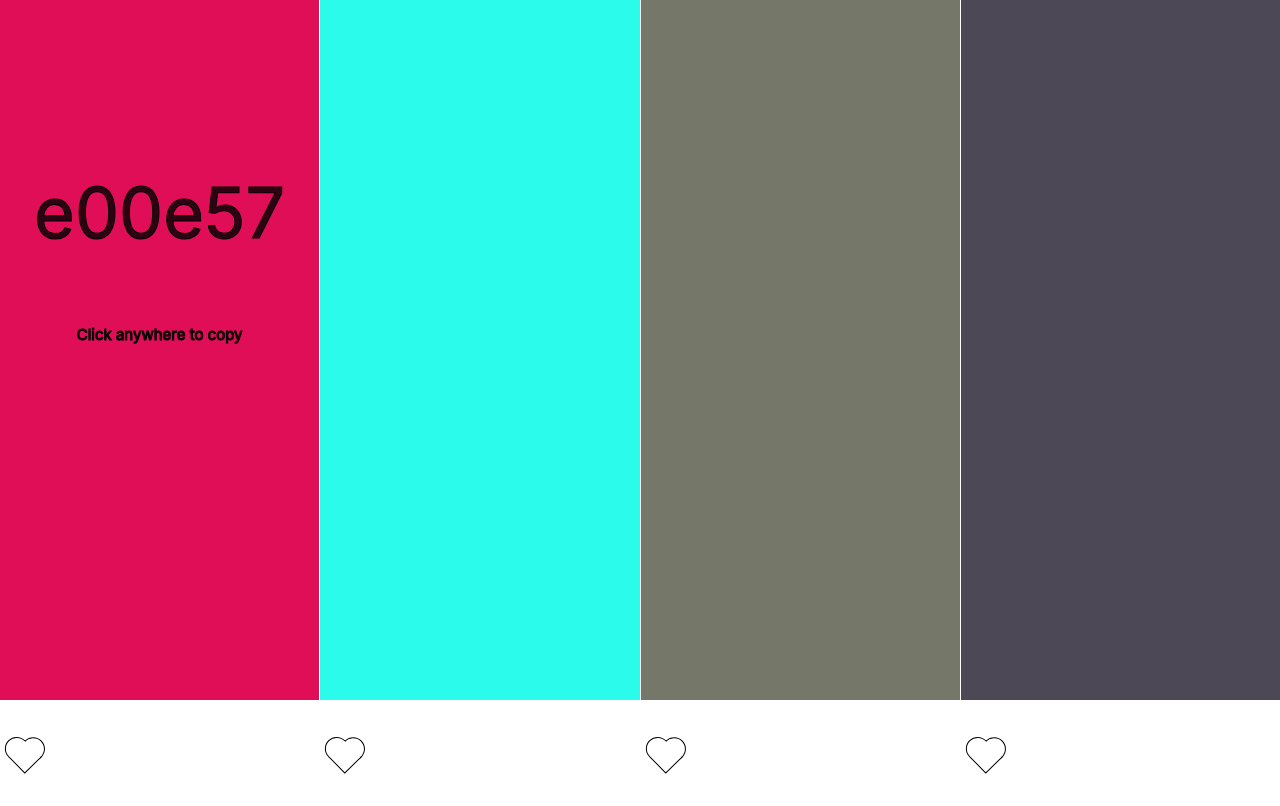
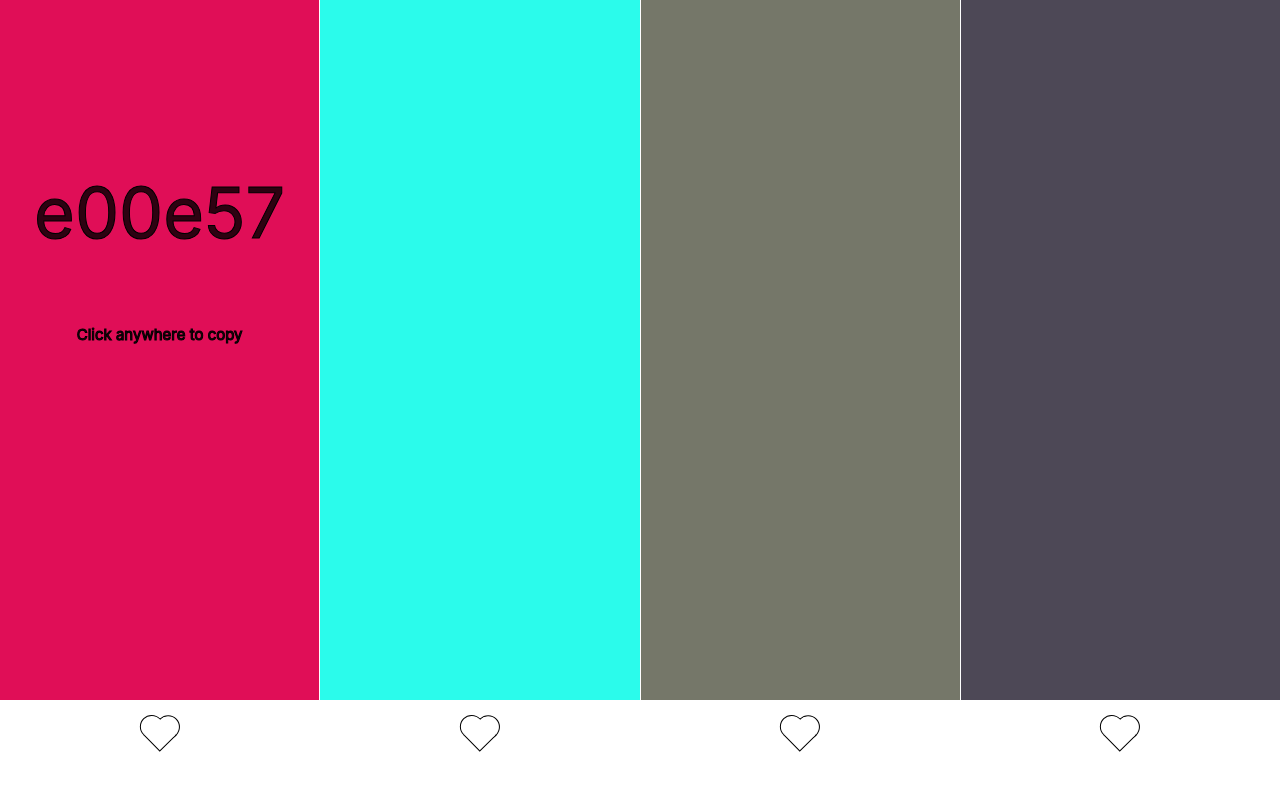
Before and after one commit to amara-j/colorpicker, a React (Create React App) app: page / in a window 1280 px wide. Built offline with nearby package versions, Linux system fonts and the light colour scheme.

Commit message:
centered heart icons pin colors:)

```diff
--- a/src/App.css
+++ b/src/App.css
@@ -32,17 +32,15 @@ input[type="checkbox"] {
   display: none;
 }
 .label {
-  display: inline-block;
-  height: 100px;
+  display: block;
+  text-align: center;
+  height: 55px;
   padding: 3px;
   color: white;
-  background: url("./icons/heart-outline.svg") no-repeat left center;
+  background: url("./icons/heart-outline.svg") no-repeat center;
   user-select: none;
-  /* padding-left: 15px; */
 }
 input[type="checkbox"]:checked + .label {
-  /* background: #f00; */
-  /* color: red; */
-  background: url("./icons/heart-filled.svg") no-repeat left center;
+  background: url("./icons/heart-filled.svg") no-repeat center;
   user-select: none;
 }
--- a/src/ColorBlock.js
+++ b/src/ColorBlock.js
@@ -42,7 +42,6 @@ const ColorBlock = (props) => {
           {displayHex ? copyDisplayText : null}
         </p>
       </div>
-
       <label>
         <input
           type="checkbox"
```
Also changed, not shown: 1 other file (tests, documents, lock files or other folders).
